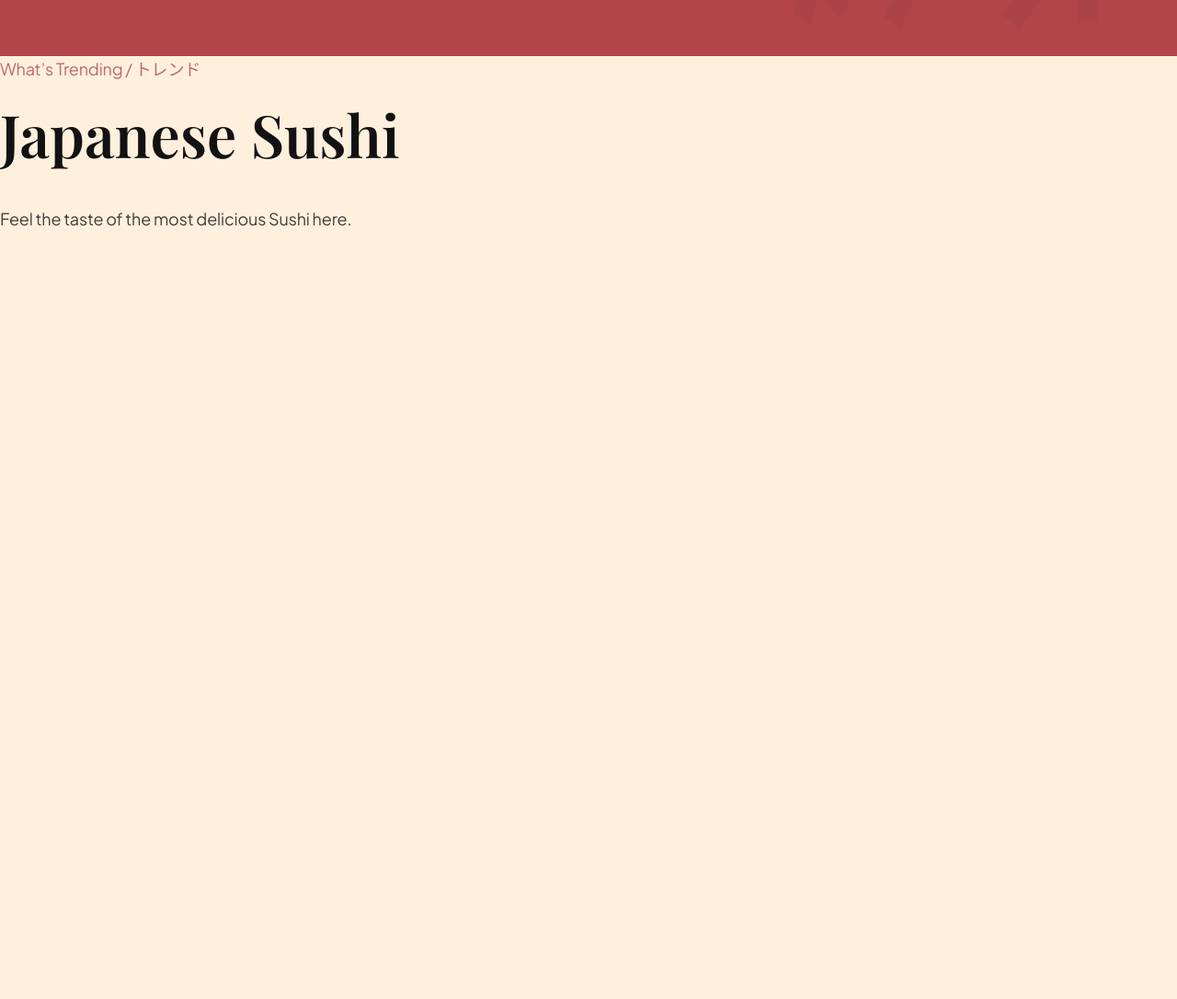
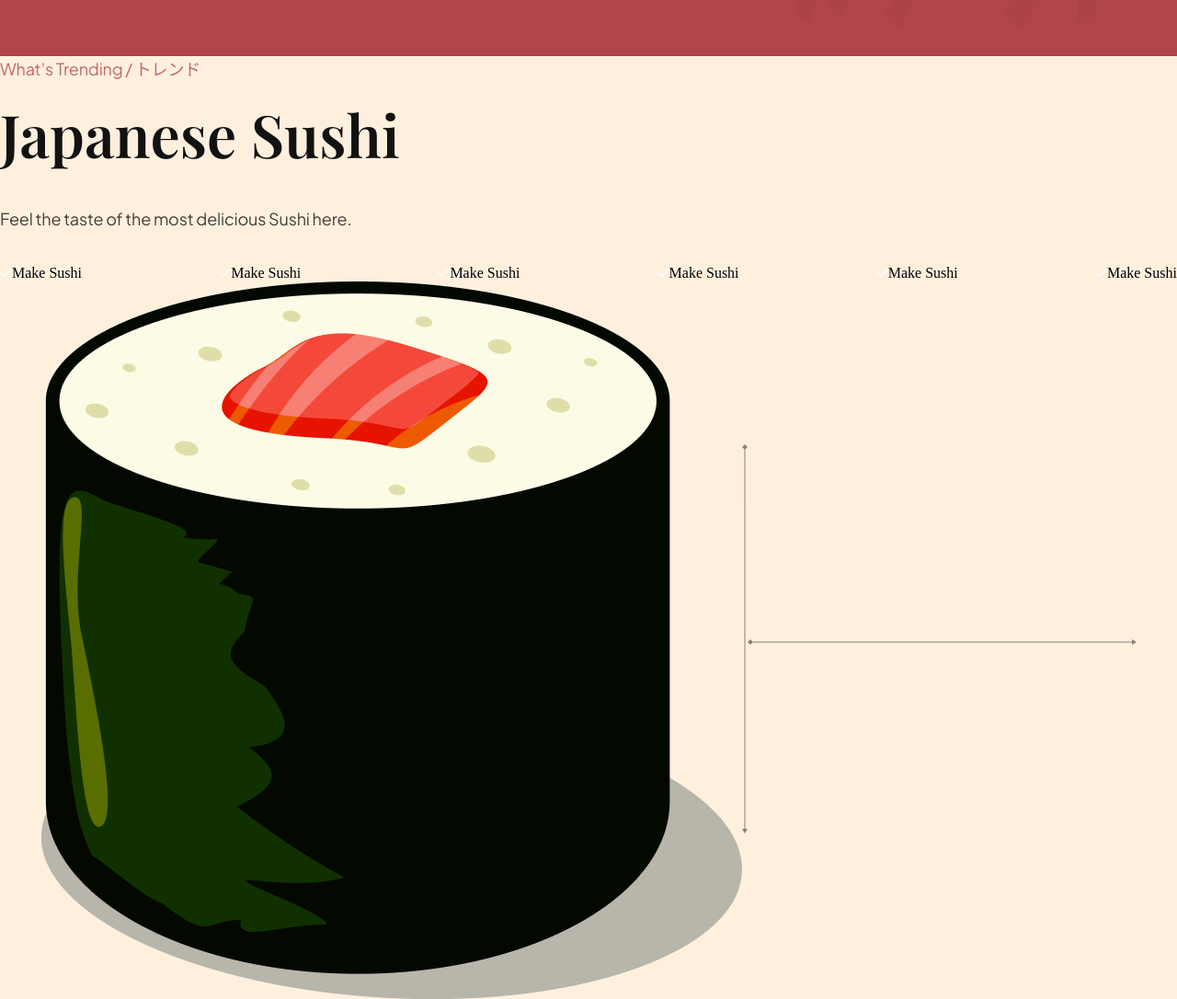
Before and after one commit to GiftChrisJava/sushi, a website built with Vite: page index.html in a window 1280 px wide. Shown: the part 2353-3439 px from the top of the page at 92% size. Before the commit the page ends 2641 px from the top, so only its background shows below. Built offline with nearby package versions, Linux system fonts and the light colour scheme.

Commit message:
creating trending

```diff
--- a/index.html
+++ b/index.html
@@ -214,6 +214,50 @@
         <p class="sushi__description">
           Feel the taste of the most delicious Sushi here.
         </p>
+
+        <ul class="trending__list flex-between">
+          <li class="trending__icon flex-center">
+            <img src="assets/check.svg" alt="check" />
+            <p>Make Sushi</p>
+          </li>
+
+          <li class="trending__icon flex-center">
+            <img src="assets/check.svg" alt="check" />
+            <p>Make Sushi</p>
+          </li>
+
+          <li class="trending__icon flex-center">
+            <img src="assets/check.svg" alt="check" />
+            <p>Make Sushi</p>
+          </li>
+
+          <li class="trending__icon flex-center">
+            <img src="assets/check.svg" alt="check" />
+            <p>Make Sushi</p>
+          </li>
+
+          <li class="trending__icon flex-center">
+            <img src="assets/check.svg" alt="check" />
+            <p>Make Sushi</p>
+          </li>
+
+          <li class="trending__icon flex-center">
+            <img src="assets/check.svg" alt="check" />
+            <p>Make Sushi</p>
+          </li>
+        </ul>
+      </div>
+
+      <div class="trending__image flex-center">
+        <img src="assets/sushi-5.png" alt="sushi-5" data-aos="fade-left" />
+
+        <div class="trendin__arrow trending__arrow-left">
+          <img src="assets/arrow-vertical.svg" alt="arrow-vertical" />
+        </div>
+
+        <div class="trendin__arrow trending__arrow-bottom">
+          <img src="assets/arrow-horizontal.svg" alt="arrow-horizontal" />
+        </div>
       </div>
     </section>
 
```
